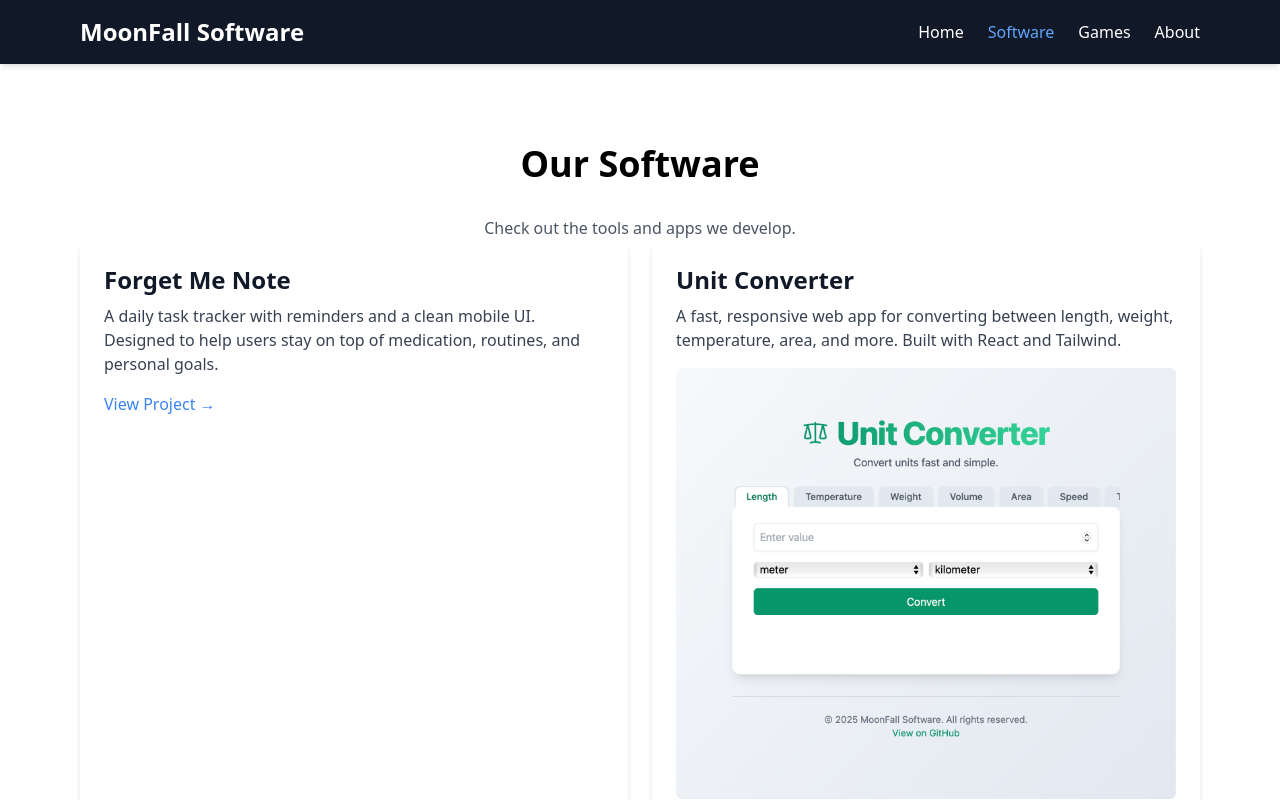
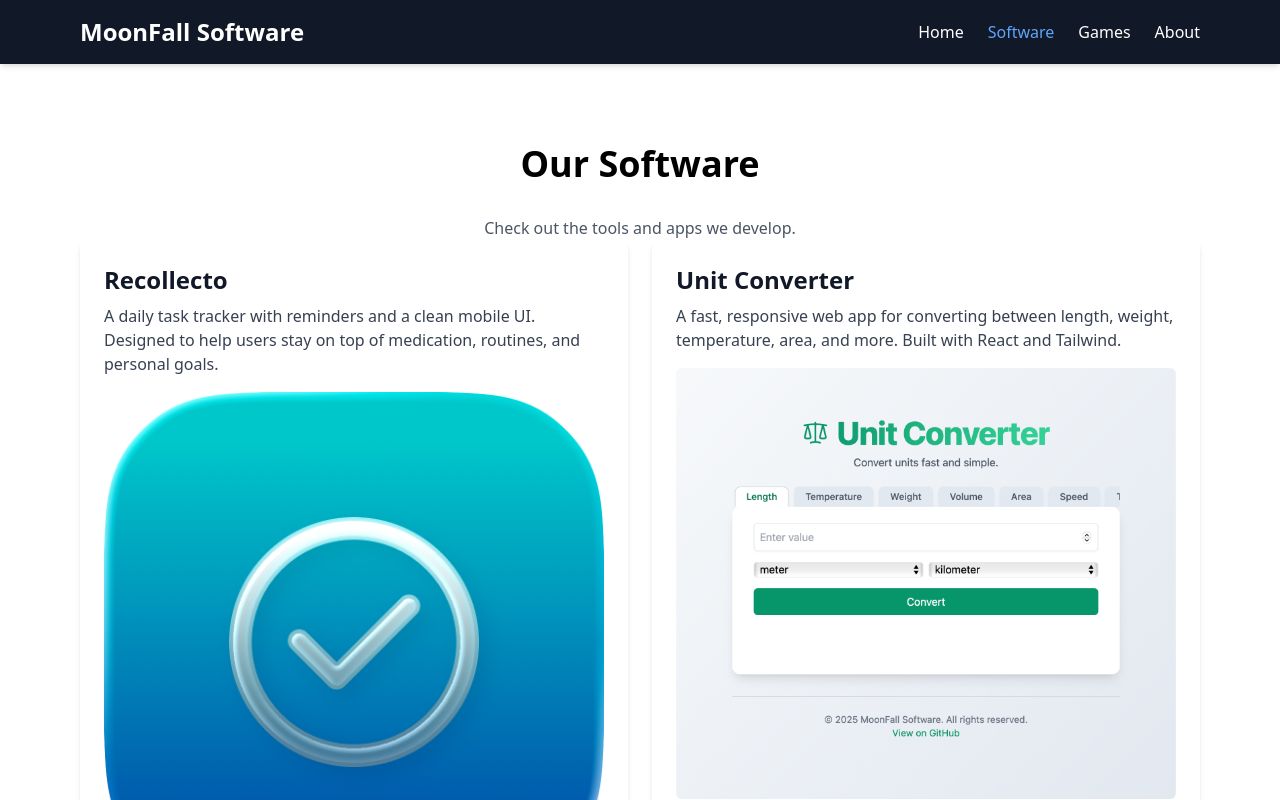
Before and after one commit to AndrewHulme88/moonfall-website, a React (Vite) app: page /software in a window 1280 px wide. Shown: the top 800 px of the page. Built offline with nearby package versions, Linux system fonts and the light colour scheme.

Commit message:
Added Recollecto project to Software page

```diff
--- a/src/pages/Software.jsx
+++ b/src/pages/Software.jsx
@@ -1,12 +1,14 @@
 import UnitConverterImg from '../assets/images/UnitConverterImg.png';
+import RecollectoImg from '../assets/images/RecollectoIcon.png';
 
 const Software = () => {
   const projects = [
     {
-      name: "Forget Me Note",
+      name: "Recollecto",
       description:
         "A daily task tracker with reminders and a clean mobile UI. Designed to help users stay on top of medication, routines, and personal goals.",
       link: "#", // Replace with real link later
+      image: RecollectoImg,
     },
     {
       name: "Unit Converter",
```
Also changed, not shown: src/assets/images/RecollectoIcon.png (added).
